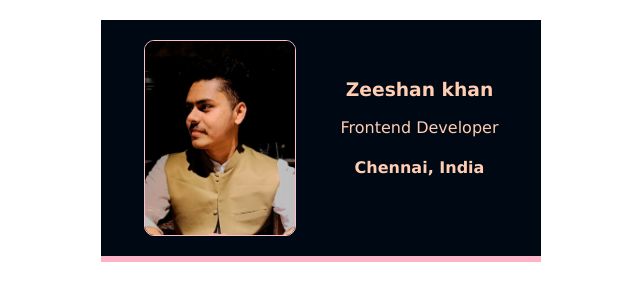
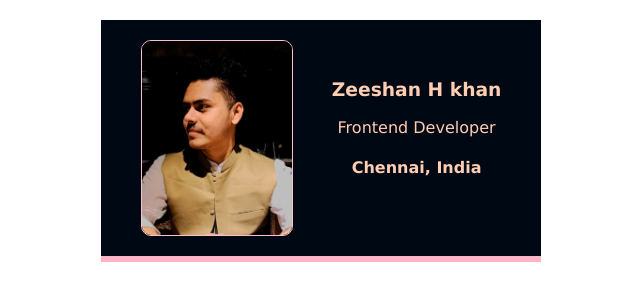
Before and after one commit to ycpack/businesscard1, a website built with Vite: page project (2)/co5714af098e8256dee0ddef4/index.html in a window 1280 px wide. Shown: the whole page, without its empty margins (319-959 px from the left). Built offline with nearby package versions, Linux system fonts and the light colour scheme.

Commit message:
Update index.html

```diff
--- a/project (2)/co5714af098e8256dee0ddef4/index.html
+++ b/project (2)/co5714af098e8256dee0ddef4/index.html
@@ -6,7 +6,7 @@
         <div class="card">
             <img class="avatar" src="images/cropped.jpg">
             <div class="text">
-                <h3>Zeeshan khan</h3>
+                <h3>Zeeshan H khan</h3>
                 <p>Frontend Developer</p>
                 <h4>Chennai, India</h4>
             </div>
```
